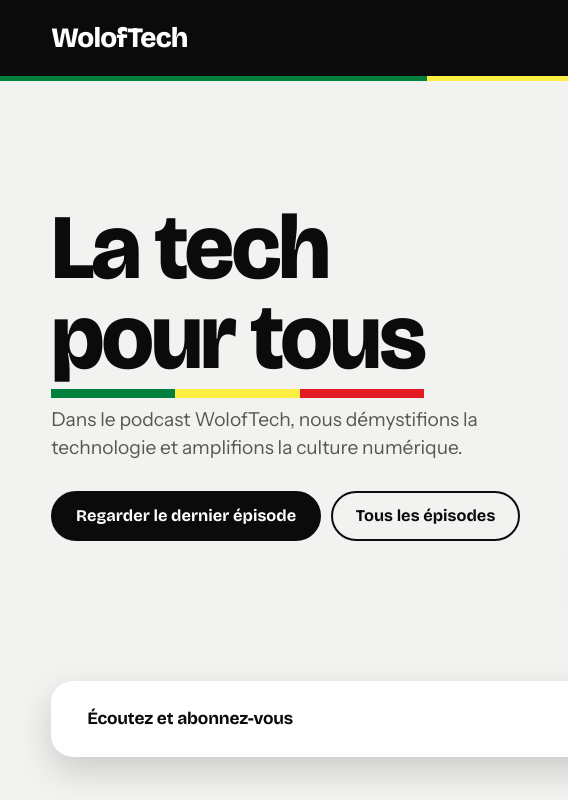
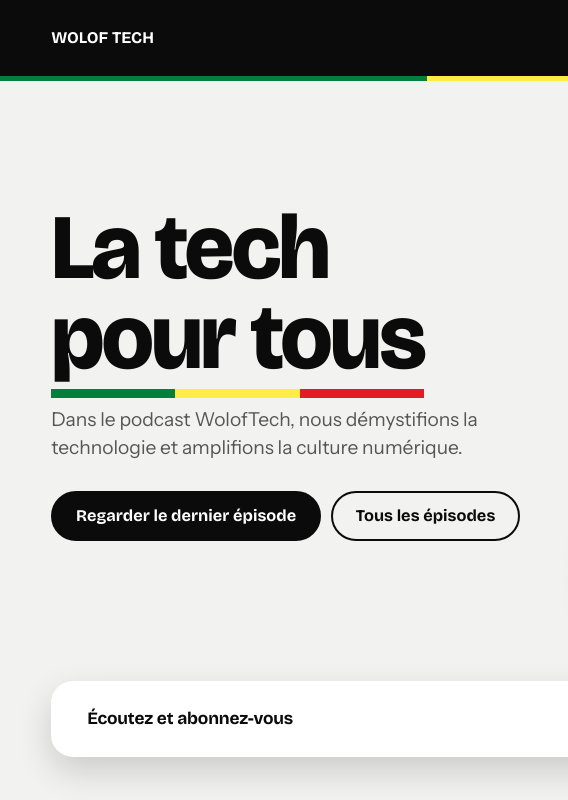
Before and after one commit to diagoibrahima/woloftech, a plain HTML site: page index.html in a window 1280 px wide. Shown: the top 800 px of the page, 0-568 px from the left. Drawn offline with nearby package versions, Linux system fonts and the light colour scheme.

Commit message:
En-tete : ecriture WOLOF TECH avec la police du menu
Co-Authored-By: Claude Opus 5.5 <noreply@anthropic.com>

```diff
--- a/assets/app.js
+++ b/assets/app.js
@@ -948,7 +948,7 @@
       '<a class="skip" href="#main">Aller au contenu</a>' +
       '<header class="site-head"><div class="wrap">' +
       // Sur l'accueil, le mot WolofTech laisse la place au logo dès que la page défile.
-      '<a class="brand' + (page === 'accueil' ? ' brand-home' : '') + '" href="index.html" aria-label="Podcast Wolof Tech, accueil"><span class="brand-word" aria-hidden="true">WolofTech</span><img src="assets/logo.png" alt="" width="500" height="500"></a>' +
+      '<a class="brand' + (page === 'accueil' ? ' brand-home' : '') + '" href="index.html" aria-label="Podcast Wolof Tech, accueil"><span class="brand-word" aria-hidden="true">WOLOF TECH</span><img src="assets/logo.png" alt="" width="500" height="500"></a>' +
       '<button class="menu-btn" type="button" aria-expanded="false" aria-controls="site-nav" aria-label="Ouvrir le menu"><span></span><span></span><span></span></button>' +
       '<nav class="nav" id="site-nav" aria-label="Navigation principale">' + links.map(function (l) {
         return '<a href="' + l[1] + '"' + (page === l[0] ? ' aria-current="page"' : '') + '>' + l[2] + '</a>';
--- a/assets/style.css
+++ b/assets/style.css
@@ -56,7 +56,7 @@ a.tag:hover { background: var(--white); }
 .brand img { width: var(--logo); }
 .brand-word { display: none; }
 .brand-home { width: auto; }
-.brand-home .brand-word { display: block; font: 800 clamp(1.4rem, 2.4vw, 1.75rem)/1 var(--head); letter-spacing: -0.03em; }
+.brand-home .brand-word { display: block; font: 700 1.02rem/1 var(--head); white-space: nowrap; }
 .brand-home img { visibility: hidden; opacity: 0; }
 .site-head.scrolled .brand-home img { visibility: visible; opacity: 1; }
 .site-head.scrolled .brand-home .brand-word { visibility: hidden; opacity: 0; }
```
